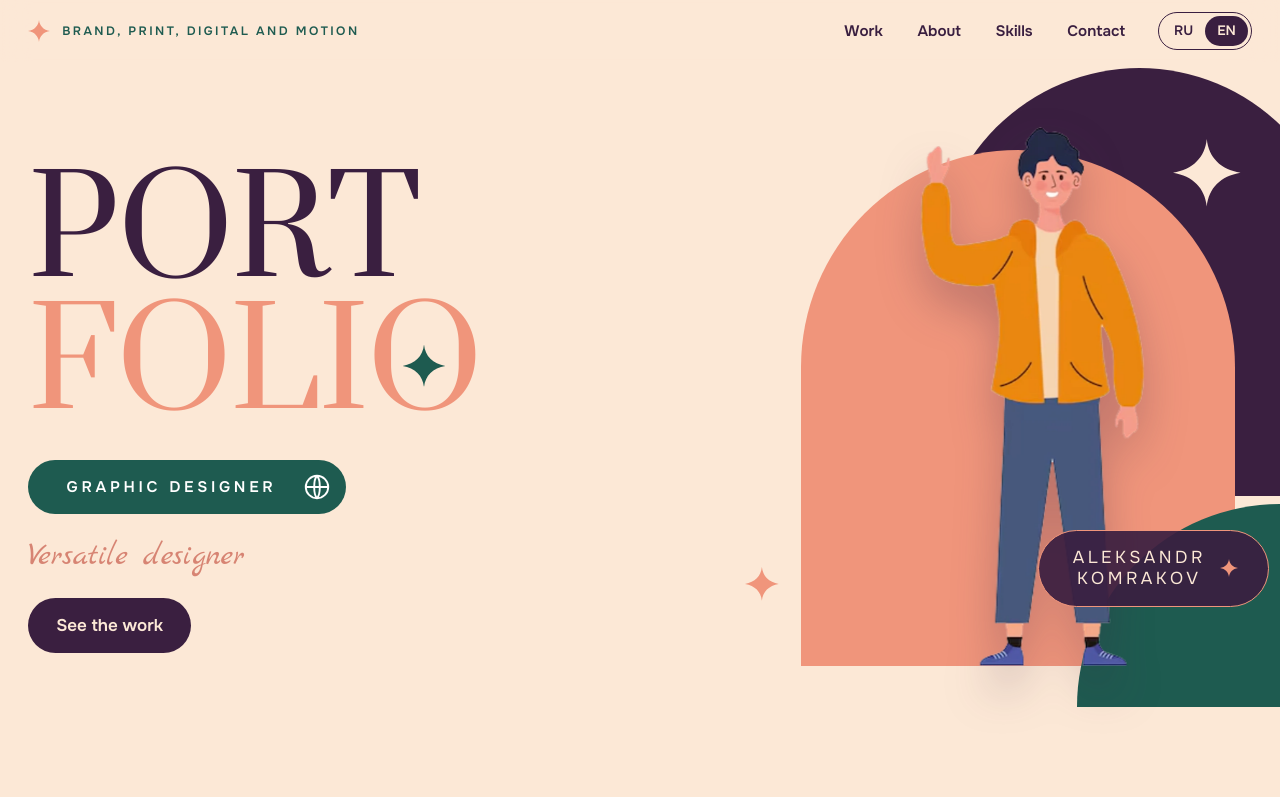
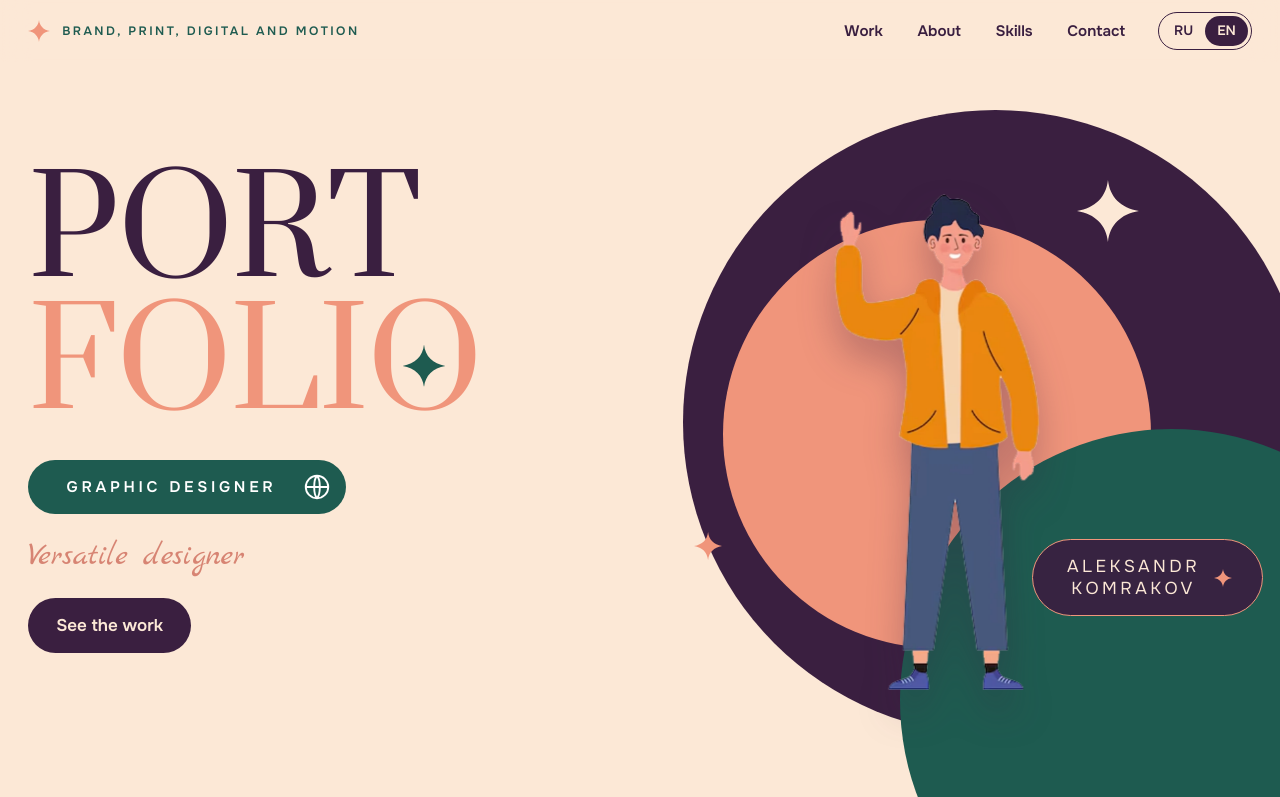
Before and after one commit to LexxKomr/portfolio, a website with bundled scripts: page index.html in a window 1280 px wide. Shown: the top 797 px of the page. Built offline with nearby package versions, Linux system fonts and the light colour scheme.

Commit message:
Первый экран: три круга вместо арок за фигурой
Большой сливовый круг, внутри коралловый (смещён влево), бирюзовый круг
срезает правый нижний угол. Режим фото «в круге» вместо «в арке».

Co-Authored-By: Claude Sonnet 5.5 <noreply@anthropic.com>

```diff
--- a/css/main.css
+++ b/css/main.css
@@ -67,15 +67,17 @@ button { font: inherit; color: inherit; cursor: pointer; }
 .btn { display: inline-flex; align-items: center; gap: 10px; text-decoration: none; background: var(--ink); color: var(--paper); font-weight: 600; padding: 14px 28px; border-radius: 999px; border: 0; transition: background .2s, transform .2s var(--ease); }
 .btn:hover { background: var(--cobalt); transform: translateY(-2px); }
 
-.hero-art { position: relative; justify-self: end; width: min(100%, 600px); aspect-ratio: 1 / 1.04; }
-.hero-art .dome { position: absolute; left: 44%; right: -16%; top: -9%; bottom: 36%; background: var(--ink); border-radius: 999px 999px 0 0; }
-.hero-art .arch { position: absolute; left: 20%; right: 3%; top: 5%; bottom: 7%; background: var(--orange); border-radius: 999px 999px 0 0; overflow: hidden; }
-.hero-art .arch img { width: 100%; height: 100%; object-fit: cover; object-position: 50% 20%; }
-.hero-art .quarter { position: absolute; width: 36%; aspect-ratio: 1; right: -5%; bottom: 0; background: var(--teal); border-top-left-radius: 100%; }
-.hero-art .person { position: absolute; left: 61%; bottom: 7%; height: 92%; width: auto; max-width: none; transform: translateX(-50%); filter: drop-shadow(0 22px 22px rgba(58, 31, 64, .28)); }
-.hero-art .spark { position: absolute; right: 2%; top: 3%; width: 12%; aspect-ratio: 1; fill: var(--paper); }
-.hero-art .spark.small { left: 10%; top: auto; bottom: 18%; width: 6%; fill: var(--orange); right: auto; }
-.name-pill { position: absolute; right: -3%; bottom: 17%; display: inline-grid; grid-template-columns: auto auto; align-items: center; gap: 10px 14px; background: color-mix(in srgb, var(--ink) 92%, transparent); color: var(--paper); border: 1.5px solid var(--orange); border-radius: 999px; padding: 16px 30px 16px 34px; font: 500 clamp(.9rem, 1.35vw, 1.2rem)/1.25 var(--f-text); text-transform: uppercase; letter-spacing: .2em; text-align: center; }
+.hero-art { position: relative; justify-self: end; width: min(100%, 600px); aspect-ratio: 1 / 1.04; container-type: inline-size; }
+/* три круга: большой сливовый, внутри коралловый (смещён влево), бирюзовый срезает правый нижний угол */
+.hero-art .c-plum, .hero-art .c-salmon, .hero-art .c-teal { position: absolute; aspect-ratio: 1; border-radius: 50%; }
+.hero-art .c-plum { left: -1cqw; top: -2cqw; width: 111cqw; background: var(--ink); }
+.hero-art .c-salmon { left: 6cqw; top: 17.5cqw; width: 76cqw; background: var(--orange); overflow: hidden; }
+.hero-art .c-salmon img { width: 100%; height: 100%; object-fit: cover; object-position: 50% 20%; }
+.hero-art .c-teal { left: 37.5cqw; top: 54.7cqw; width: 96.5cqw; background: var(--teal); }
+.hero-art .person { position: absolute; left: 44cqw; bottom: 3cqw; height: 88cqw; width: auto; max-width: none; transform: translateX(-50%); filter: drop-shadow(0 20px 18px rgba(58, 31, 64, .3)); }
+.hero-art .spark { position: absolute; right: 20cqw; top: 10.5cqw; width: 11cqw; aspect-ratio: 1; fill: var(--paper); }
+.hero-art .spark.small { left: 1cqw; top: auto; bottom: 26cqw; width: 5cqw; fill: var(--orange); right: auto; }
+.name-pill { position: absolute; right: -2cqw; bottom: 16cqw; display: inline-grid; grid-template-columns: auto auto; align-items: center; gap: 10px 14px; background: color-mix(in srgb, var(--ink) 92%, transparent); color: var(--paper); border: 1.5px solid var(--orange); border-radius: 999px; padding: 16px 30px 16px 34px; font: 500 clamp(.9rem, 1.35vw, 1.2rem)/1.25 var(--f-text); text-transform: uppercase; letter-spacing: .2em; text-align: center; }
 .name-pill svg { width: 18px; height: 18px; fill: var(--orange); }
 @media (max-width: 900px) {
   .hero { grid-template-columns: 1fr; min-height: 0; }
@@ -87,17 +89,17 @@ button { font: inherit; color: inherit; cursor: pointer; }
 @media (prefers-reduced-motion: no-preference) {
   .intro .hero-title .ln > span { transform: translateY(105%); animation: rise .9s var(--ease) forwards; }
   .intro .hero-title .ln:nth-child(2) > span { animation-delay: .14s; }
-  .intro .hero-art .dome { transform: translateY(40%); opacity: 0; animation: slide .9s .1s var(--ease) forwards; }
-  .intro .hero-art .arch { clip-path: inset(100% 0 0 0); animation: grow 1.1s .25s var(--ease) forwards; }
-  .intro .hero-art .person { opacity: 0; transform: translate(-50%, 7%); animation: stand .9s .8s var(--ease) forwards; }
-  .intro .hero-art .quarter, .intro .hero-art .spark { transform: scale(0); animation: pop .7s 1.1s var(--ease) forwards; }
+  .intro .hero-art .c-plum { transform: scale(.35); opacity: 0; animation: bloom 1s .1s var(--ease) forwards; }
+  .intro .hero-art .c-salmon { transform: scale(.3); opacity: 0; animation: bloom 1s .35s var(--ease) forwards; }
+  .intro .hero-art .c-teal { transform: translate(14%, 14%) scale(.5); opacity: 0; animation: bloom .9s .6s var(--ease) forwards; }
+  .intro .hero-art .person { opacity: 0; transform: translate(-50%, 8%); animation: stand .9s .85s var(--ease) forwards; }
+  .intro .hero-art .spark { transform: scale(0); animation: pop .7s 1.15s var(--ease) forwards; }
   .intro .name-pill { opacity: 0; animation: fadeup .6s 1.25s var(--ease) forwards; }
   .intro .hero-meta > * { opacity: 0; transform: translateY(12px); animation: fadeup .6s var(--ease) forwards; }
   .intro .hero-meta > :nth-child(1) { animation-delay: .6s; } .intro .hero-meta > :nth-child(2) { animation-delay: .75s; } .intro .hero-meta > :nth-child(3) { animation-delay: .9s; }
 }
 @keyframes rise { to { transform: none; } }
-@keyframes slide { to { transform: none; opacity: 1; } }
-@keyframes grow { to { clip-path: inset(0 0 0 0); } }
+@keyframes bloom { to { transform: none; opacity: 1; } }
 @keyframes stand { to { opacity: 1; transform: translate(-50%, 0); } }
 @keyframes pop { to { transform: none; } }
 @keyframes fadeup { to { opacity: 1; transform: none; } }
--- a/js/home.js
+++ b/js/home.js
@@ -63,7 +63,7 @@ function hero(site) {
   const nameParts = t(p.name).trim().split(/\s+/);
   const nameHtml = nameParts.length > 1 ? `${esc(nameParts.slice(0, -1).join(' '))}<br>${esc(nameParts.at(-1))}` : esc(nameParts[0] || '');
   const photo = p.photo ? url(p.photo) : '';
-  const asArch = p.photoMode === 'arch';
+  const asCircle = p.photoMode === 'circle' || p.photoMode === 'arch'; // 'arch' — старое имя режима
   return `
   <section class="hero" id="top">
     <div class="hero-copy">
@@ -78,10 +78,10 @@ function hero(site) {
       </div>
     </div>
     <div class="hero-art">
-      <span class="dome"></span>
-      <span class="arch">${photo && asArch ? `<img src="${esc(photo)}" alt="${esc(t(p.name))}" fetchpriority="high">` : ''}</span>
-      <span class="quarter"></span>
-      ${photo && !asArch ? `<img class="person" src="${esc(photo)}" alt="${esc(t(p.name))}" fetchpriority="high">` : ''}
+      <span class="c-plum"></span>
+      <span class="c-salmon">${photo && asCircle ? `<img src="${esc(photo)}" alt="${esc(t(p.name))}" fetchpriority="high">` : ''}</span>
+      <span class="c-teal"></span>
+      ${photo && !asCircle ? `<img class="person" src="${esc(photo)}" alt="${esc(t(p.name))}" fetchpriority="high">` : ''}
       ${sparkle('spark')}${sparkle('spark small')}
       <span class="name-pill"><span>${nameHtml}</span>${sparkle()}</span>
     </div>
```
Also changed, not shown: admin/schema.js (+4 -4 lines).
